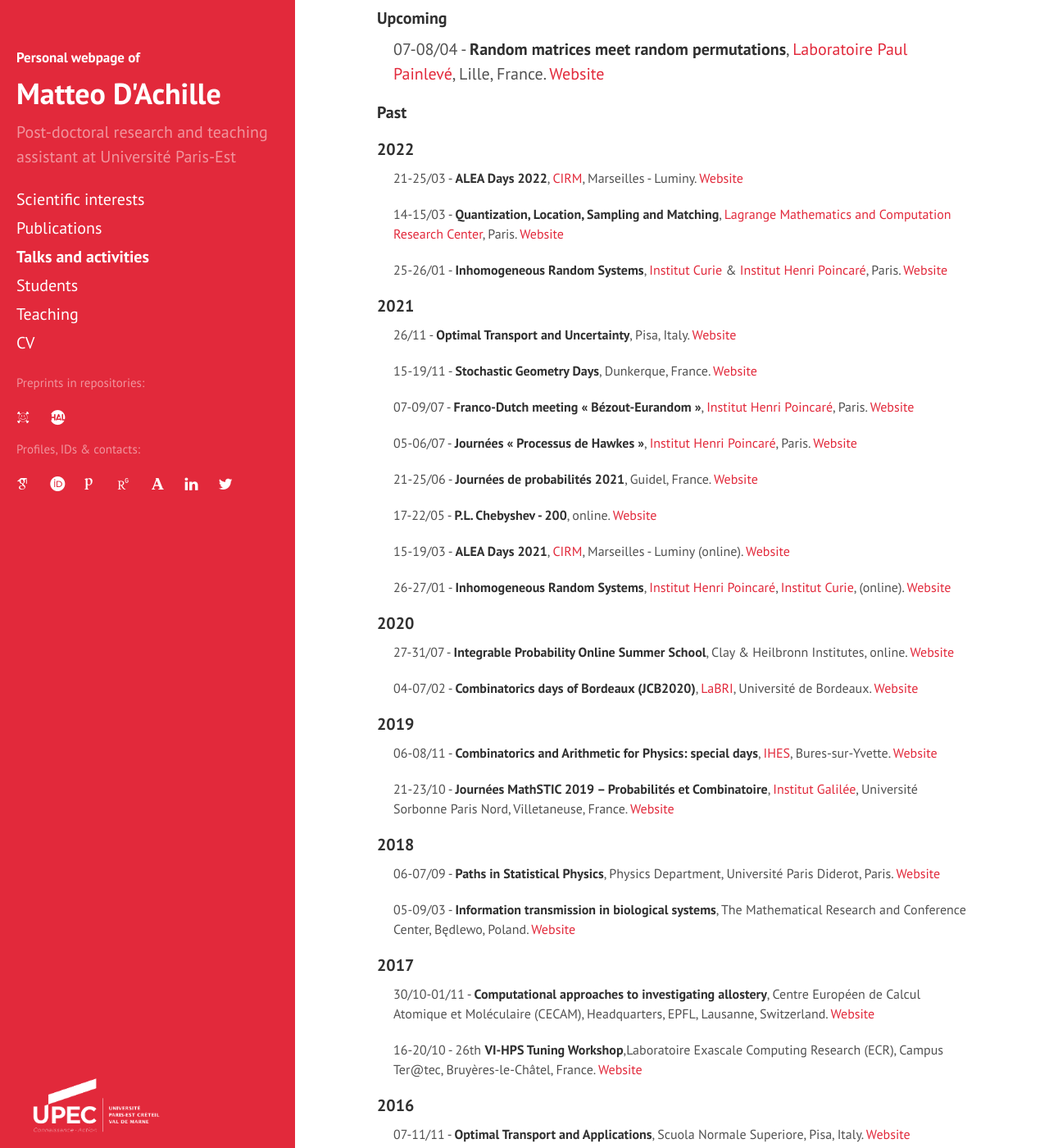
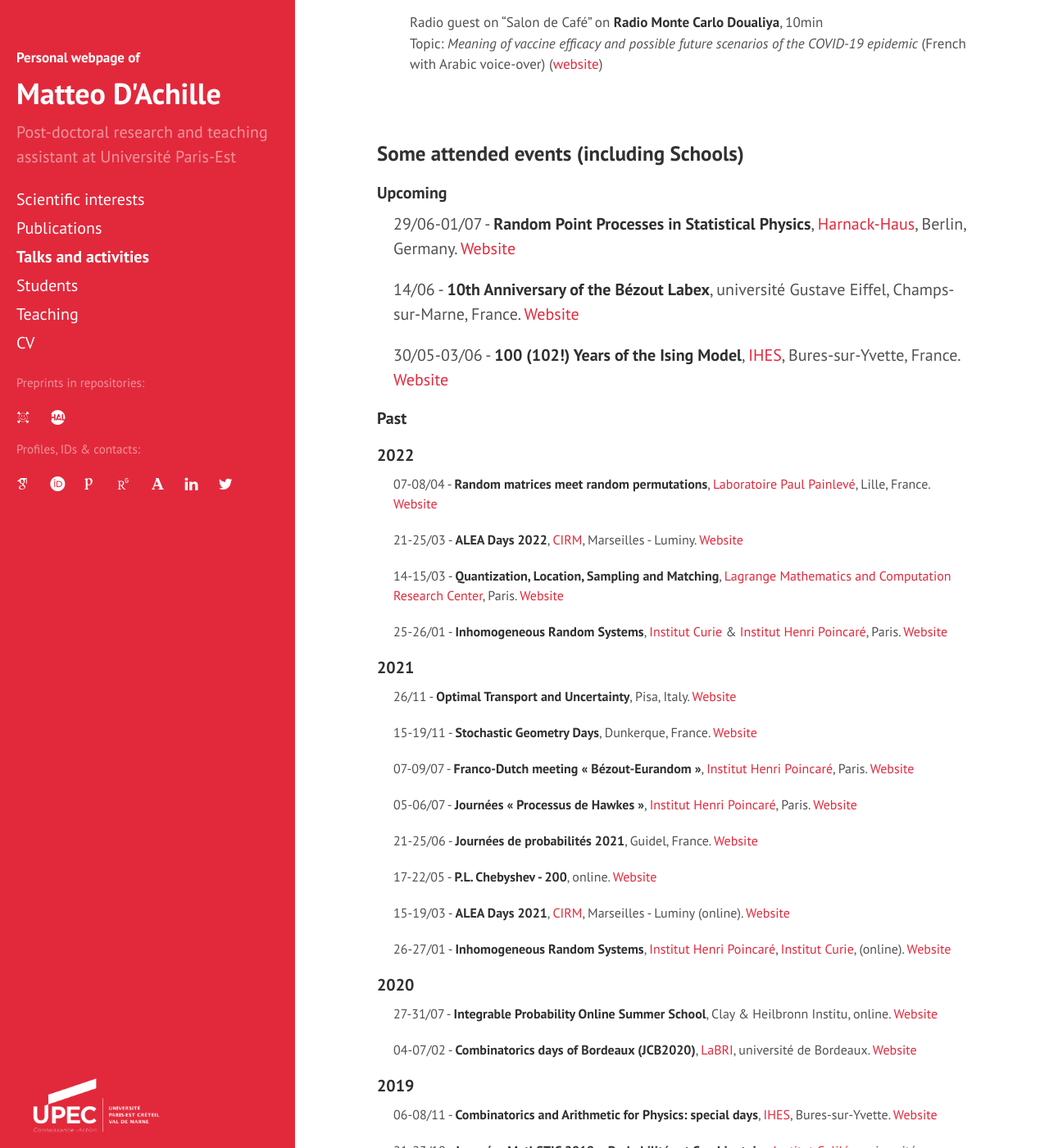
Before and after one commit to matteodachille/matteodachille.github.io, a Jekyll site: the page built from events.md, in a window 1280 px wide and 1400 px high, scrolled down 1853 px. Shown: the whole window at 82% size. Built offline with Jekyll 4.4.1, drawn with Linux system fonts in a browser that asks for light colours; nearby versions of some CDN libraries; some web fonts are replaced; formulas are drawn with MathJax 3; some of the changed text lies outside the part shown.

Commit message:
Added CV in it, updated infos on next events, fixed typos

```diff
--- a/events.md
+++ b/events.md
@@ -23,22 +23,25 @@ s
 -->
 
 ## Talks
-<!--
+
 ### Upcoming
 
 
-#### 2022
+06-07/09 - **Optimal Transport and Uncertainty - 2nd Workshop**, Napoli, IT, ([link](https://sites.google.com/view/otau2){:target="_blank"}).
+{: style="font-size: 20px" }
+
+Title: _TBA_
+{: style="margin-left: 40px" }
 
 
 
 
 ### Past
--->
 
 #### 2022
 {: .no_toc}
 
-08/03 - **Séminaire de probabilité de Créteil**, LAMA, Université Paris-Est Créteil, FR ([link](https://lama.u-pem.fr/evenements/seminaire/groupe_de_travail_probabilites/decimation_dans_les_modeles_dising_et_xy_a_d_2){:target="_blank"}). 60min
+08/03 - **Séminaire de probabilité de Créteil**, LAMA, université Paris-Est Créteil, FR ([link](https://lama.u-pem.fr/evenements/seminaire/groupe_de_travail_probabilites/decimation_dans_les_modeles_dising_et_xy_a_d_2){:target="_blank"}). 60min
 {: style="font-size: 16px" }
 _Décimation dans les modèles d'Ising et \\( XY \\) à \\(d \leq 2\\)_, [slides <i class="fa fa-file-pdf-o" aria-hidden="true"></i>]({{ site.baseurl }}downloads/NonGibbs_Decimation_ParisEst_final.pdf){:target="_blank"}
 {: style="font-size: 17px; margin-left: 40px" }
@@ -86,7 +89,7 @@ _Multiple \\(\zeta^*\\) values in the one dimensional ERAP with stretched-expone
 {: style="font-size: 17px; margin-left: 40px" }
 
 
-19/02 - Cristal Point Processes and Applications, **Painlevé Laboratory**, **Université de Lille**, ([link](http://seminaire.univ-lille1.fr/node/544){:target="_blank"}), 45 min
+19/02 - Cristal Point Processes and Applications, **Painlevé Laboratory**, **université de Lille**, ([link](http://seminaire.univ-lille1.fr/node/544){:target="_blank"}), 45 min
 {: style="font-size: 16px;" }
 _Différences d'énergie asymptotique dans l'ERAP sur des variétés bidimensionnelles_, <a href="{{  site.baseurl }}downloads/erap22-Lille-finalv2.pdf" target="\_blank">slides <i class="fa fa-file-pdf-o" aria-hidden="true"></i></a>
 {: style="font-size: 17px; margin-left: 40px" }
@@ -96,18 +99,18 @@ _Différences d'énergie asymptotique dans l'ERAP sur des variétés bidimension
 #### 2020
 {: .no_toc}
 
-10/11 - Probability working group at LAMA, **Université Paris-Est Créteil**, ([link](https://lama.u-pem.fr/evenements/seminaire/groupe_de_travail_probabilites/le_probleme_dassignation_aleatoire_euclidienne){:target="_blank"}). 45 min
+10/11 - Probability working group at LAMA, **université Paris-Est Créteil**, ([link](https://lama.u-pem.fr/evenements/seminaire/groupe_de_travail_probabilites/le_probleme_dassignation_aleatoire_euclidienne){:target="_blank"}). 45 min
 {: style="font-size: 16px;" }
 _Le problème d'assignation aléatoire euclidienne: état de l'art et quelques problèmes ouverts en dimension \\(d \leq 2 \\)_, <a href="{{  site.baseurl }}assets/slides_ERAP_fr_nov10.pdf" target="\_blank">slides <i class="fa fa-file-pdf-o" aria-hidden="true"></i></a>
 {: style="font-size: 17px; margin-left: 40px" }
 
-16/10 - PhD thesis defense, **Université Paris-Saclay**. 45 min
+16/10 - PhD thesis defense, **université Paris-Saclay**. 45 min
 {: style="font-size: 16px;" }
 _Statistical properties of the Euclidean random assignment problem_, ([video](https://eu.bbcollab.com/recording/e2afdc2198204451bd3bf8c7de4f1ec7){:target="_blank"} + <a href="{{  site.baseurl }}assets/slides_ERAP_1610.pdf" target="\_blank">slides <i class="fa fa-file-pdf-o" aria-hidden="true"></i></a>)
 {: style="font-size: 17px; margin-left: 40px" }
 
 
-14/01 - Seminar of CALIN Team at LIPN, **Université Sorbonne Paris Nord**, ([link](https://lipn.univ-paris13.fr/~banderier/Seminaires/){:target="_blank"}). 45 min
+14/01 - Seminar of CALIN Team at LIPN, **université Sorbonne Paris Nord**, ([link](https://lipn.univ-paris13.fr/~banderier/Seminaires/){:target="_blank"}). 45 min
 {: style="font-size: 16px;" }
 _Le problème d'assignation aléatoire euclidienne: état de l'art et quelques résultats récents en dimension \\(d=1\\)_
 {: style="font-size: 17px; margin-left: 40px" }
@@ -133,8 +136,15 @@ _Le problème d'assignation aléatoire euclidienne: état de l'art et quelques r
 #### Upcoming
 {: .no_toc}
 
+29/06-01/07 - **Random Point Processes in Statistical Physics**, [Harnack-Haus](https://www.harnackhaus-berlin.mpg.de/en){:target="_blank"}, Berlin, Germany. [Website](https://www.wias-berlin.de/workshops/RaPoStatPhys/#){:target="_blank"}
+{: style="font-size: 20px; margin-left: 20px" }
 
-07-08/04 - **Random matrices meet random permutations**, [Laboratoire Paul Painlevé](https://math.univ-lille.fr/){:target="_blank"}, Lille, France. [Website](https://rmtmeetrp.sciencesconf.org/){:target="_blank"}
+
+14/06 - **10th Anniversary of the Bézout Labex**, université Gustave Eiffel, Champs-sur-Marne, France. [Website](https://labex-bezout.fr/10th-anniversary-of-the-bezout-labex//#){:target="_blank"}
+{: style="font-size: 20px; margin-left: 20px" }
+
+
+30/05-03/06 - **100 (102!) Years of the Ising Model**, [IHES](https://www.ihes.fr/){:target="_blank"}, Bures-sur-Yvette, France. [Website](https://indico.math.cnrs.fr/event/5466/){:target="_blank"}
 {: style="font-size: 20px; margin-left: 20px" }
 
 
@@ -143,6 +153,9 @@ _Le problème d'assignation aléatoire euclidienne: état de l'art et quelques r
 
 #### 2022
 {: .no_toc}
+
+07-08/04 - **Random matrices meet random permutations**, [Laboratoire Paul Painlevé](https://math.univ-lille.fr/){:target="_blank"}, Lille, France. [Website](https://rmtmeetrp.sciencesconf.org/){:target="_blank"}
+{: style="font-size: 16px; margin-left: 20px" }
 
 21-25/03 - **ALEA Days 2022**, [CIRM](https://www.cirm-math.com/){:target="_blank"}, Marseilles - Luminy. [Website](http://gt-alea.math.cnrs.fr/alea2022/){:target="_blank"}
 {: style="font-size: 16px; margin-left: 20px" }
@@ -191,10 +204,10 @@ _Le problème d'assignation aléatoire euclidienne: état de l'art et quelques r
 {: .no_toc}
 
 
-27-31/07 - **Integrable Probability Online Summer School**, Clay & Heilbronn Institutes, online. [Website](https://www.claymath.org/events/cmi-himr-integrable-probability-summer-school){:target="_blank"}
+27-31/07 - **Integrable Probability Online Summer School**, Clay & Heilbronn Institu, online. [Website](https://www.claymath.org/events/cmi-himr-integrable-probability-summer-school){:target="_blank"}
 {: style="font-size: 16px; margin-left: 20px" }
 
-04-07/02 -  **Combinatorics days of Bordeaux (JCB2020)**, [LaBRI](https://www.labri.fr/){:target="_blank"}, Université de Bordeaux. [Website](https://jcb2020.labri.fr/){:target="_blank"}
+04-07/02 -  **Combinatorics days of Bordeaux (JCB2020)**, [LaBRI](https://www.labri.fr/){:target="_blank"}, université de Bordeaux. [Website](https://jcb2020.labri.fr/){:target="_blank"}
 {: style="font-size: 16px; margin-left: 20px" }
 
 
@@ -205,13 +218,13 @@ _Le problème d'assignation aléatoire euclidienne: état de l'art et quelques r
 [Website](https://indico.math.cnrs.fr/event/5243/overview){:target="_blank"}
 {: style="font-size: 16px; margin-left: 20px" }
 
-21-23/10 - **Journées MathSTIC 2019 -- Probabilités et Combinatoire**, [Institut Galilée](https://galilee.univ-paris13.fr/){:target="_blank"}, Université Sorbonne Paris Nord, Villetaneuse, France. [Website](https://mathstic.univ-paris13.fr/journees-mathSTIC-2019/index.html){:target="_blank"}
+21-23/10 - **Journées MathSTIC 2019 -- Probabilités et Combinatoire**, [Institut Galilée](https://galilee.univ-paris13.fr/){:target="_blank"}, université Sorbonne Paris Nord, Villetaneuse, France. [Website](https://mathstic.univ-paris13.fr/journees-mathSTIC-2019/index.html){:target="_blank"}
 {: style="font-size: 16px; margin-left: 20px" }
 
 #### 2018
 {: .no_toc}
 
-06-07/09 - **Paths in Statistical Physics**, Physics Department, Université Paris Diderot, Paris. [Website](http://www.msc.univ-paris-diderot.fr/peliti2018){:target="_blank"}
+06-07/09 - **Paths in Statistical Physics**, Physics Department, université Paris Diderot, Paris. [Website](http://www.msc.univ-paris-diderot.fr/peliti2018){:target="_blank"}
 {: style="font-size: 16px; margin-left: 20px" }
 
 
```
Also changed, not shown: cv.md (+1 -1 lines), 3 other files.
